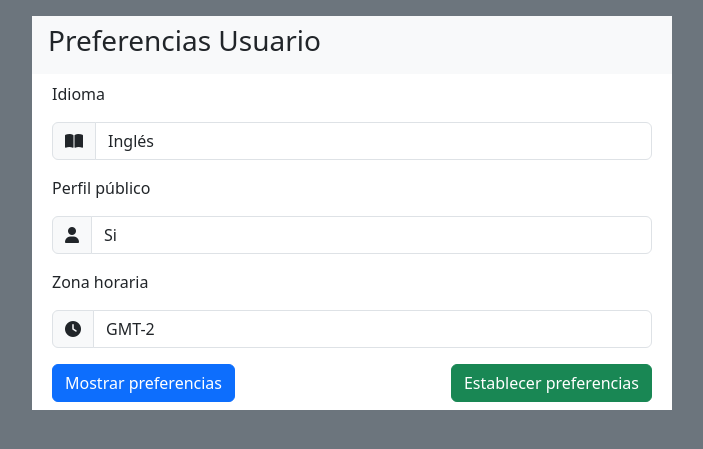
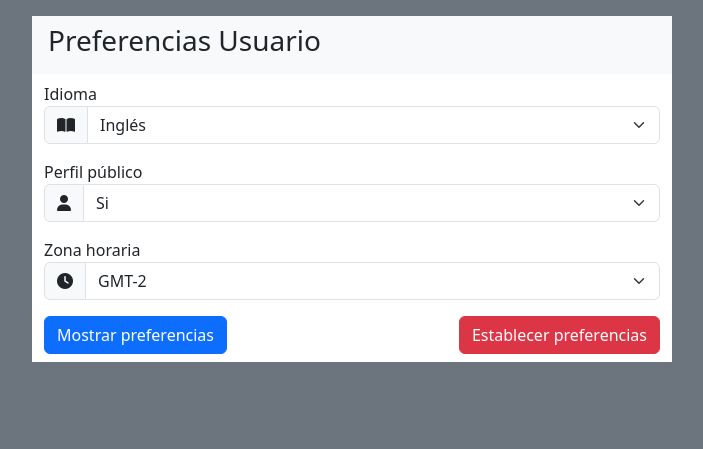
Before and after one commit to DiscoDurodeRoer/tareas-dam-daw-e-learning, a PHP site: page /preferencias.php in a window 1280 px wide. Shown: the top 449 px of the page, without its empty margins (288-991 px from the left). Run offline with PHP 8.4, Linux system fonts and the light colour scheme; some libraries are stand-ins or nearby versions.

Commit message:
Tarea 4 DWES v1

```diff
--- a/2º daw/DWES/tarea 4/v1/enlaces-youtube.txt
+++ b/2º daw/DWES/tarea 4/v1/enlaces-youtube.txt
@@ -1,3 +1,3 @@
 https://youtu.be/-iqrVRsfoIE
 https://youtu.be/1Rqm_OVqbqU
-https://youtu.be/qcptxu9SaR0
+https://youtu.be/baW0FD96sEU
--- a/2º daw/DWES/tarea 4/v1/preferencias.php
+++ b/2º daw/DWES/tarea 4/v1/preferencias.php
@@ -30,15 +30,13 @@
     <div class="container bg-white mt-3 w-50">
 
         <div class="row">
-            <div class="col-12">
-
-                <div class="row">
             <div class="col-12 p-2 ps-3 bg-light">
                 <h3>Preferencias Usuario</h3>
+
             </div>
         </div>
 
-                <div class="row p-2">
+        <div class="row pt-2 pb-2">
             <div class="col-12">
                 <form method="POST">
 
@@ -50,40 +48,35 @@
                         }
                     ?>
 
-                            <p>Idioma</p>
+
+                    <span>Idioma</span>
                     <div class="input-group mb-3">
-                                <div class="input-group-prepend">
-                                    <label class="input-group-text rounded-0 rounded-start h-100" for="idioma">
+                        <label class="input-group-text" for="idioma">
                             <i class="fas fa-book-open"></i>
                         </label>
-                                </div>
-                                <select class="form-control custom-select" name="idioma" id="idioma">
+                        <select class="form-select" name="idioma" id="idioma">
                             <option value="ingles" <?php echo isset($_SESSION['idioma']) && $_SESSION['idioma'] == 'ingles' ? 'selected' : null ?>>Inglés</option>
                             <option value="español" <?php echo isset($_SESSION['idioma']) && $_SESSION['idioma'] == 'español' ? 'selected' : null ?>>Español</option>
                         </select>
                     </div>
 
-                            <p>Perfil público</p>
+                    <span>Perfil público</span>
                     <div class="input-group mb-3">
-                                <div class="input-group-prepend">
-                                    <label class="input-group-text rounded-0 rounded-start h-100" for="perfil">
+                        <label class="input-group-text" for="inputGroupSelect01">
                             <i class="fa-solid fa-user"></i>
                         </label>
-                                </div>
-                                <select class="form-control custom-select" name="perfil" id="perfil">
+                        <select class="form-select" name="perfil" id="perfil">
                             <option value="si" <?php echo isset($_SESSION['perfil']) && $_SESSION['perfil'] == 'si' ? 'selected' : null ?>>Si</option>
                             <option value="no" <?php echo isset($_SESSION['perfil']) && $_SESSION['perfil'] == 'no' ? 'selected' : null ?>>No</option>
                         </select>
                     </div>
 
-                            <p>Zona horaria</p>
+                    <span>Zona horaria</span>
                     <div class="input-group mb-3">
-                                <div class="input-group-prepend">
-                                    <label class="input-group-text rounded-0 rounded-start h-100" for="zona-horaria">
+                        <label class="input-group-text" for="zona-horaria">
                             <i class="fa-solid fa-clock"></i>
                         </label>
-                                </div>
-                                <select class="form-control custom-select" name="zona-horaria" id="zona-horaria">
+                        <select class="form-select" name="zona-horaria" id="zona-horaria">
                             <option value="gmt-2" <?php echo isset($_SESSION['zona-horaria']) && $_SESSION['zona-horaria'] == 'gmt-2' ? 'selected' : null ?>>GMT-2</option>
                             <option value="gmt-1" <?php echo isset($_SESSION['zona-horaria']) && $_SESSION['zona-horaria'] == 'gmt-1' ? 'selected' : null ?>>GMT-1</option>
                             <option value="gmt" <?php echo isset($_SESSION['zona-horaria']) && $_SESSION['zona-horaria'] == 'gmt' ? 'selected' : null ?>>GMT</option>
@@ -94,29 +87,22 @@
 
                     <div class="row">
                         <div class="col-6">
-                                    <button type="submit" class="btn btn-primary" name="mostrar">Mostrar preferencias</button>
+                            <button class="btn btn-primary" type="submit" name="mostrar">Mostrar preferencias</button>
                         </div>
                         <div class="col-6 text-end">
-                                    <button type="submit" class="btn btn-success" name="establecer">Establecer preferencias</button>
+                            <button class="btn btn-danger" type="submit" name="establecer">Establecer preferencias</button>
                         </div>
                     </div>
-
-
 
                 </form>
             </div>
         </div>
 
-            </div>
+
     </div>
 
 
 
-
-
-
-    </div>
-
     <script src="https://kit.fontawesome.com/b9f164ad49.js" crossorigin="anonymous"></script>
 </body>
 </html>
```
Also changed, not shown: 2º daw/DWES/tarea 4/v1/mostrar.php (+14 -5 lines). Lines whose indentation alone changed are shown as unchanged.
